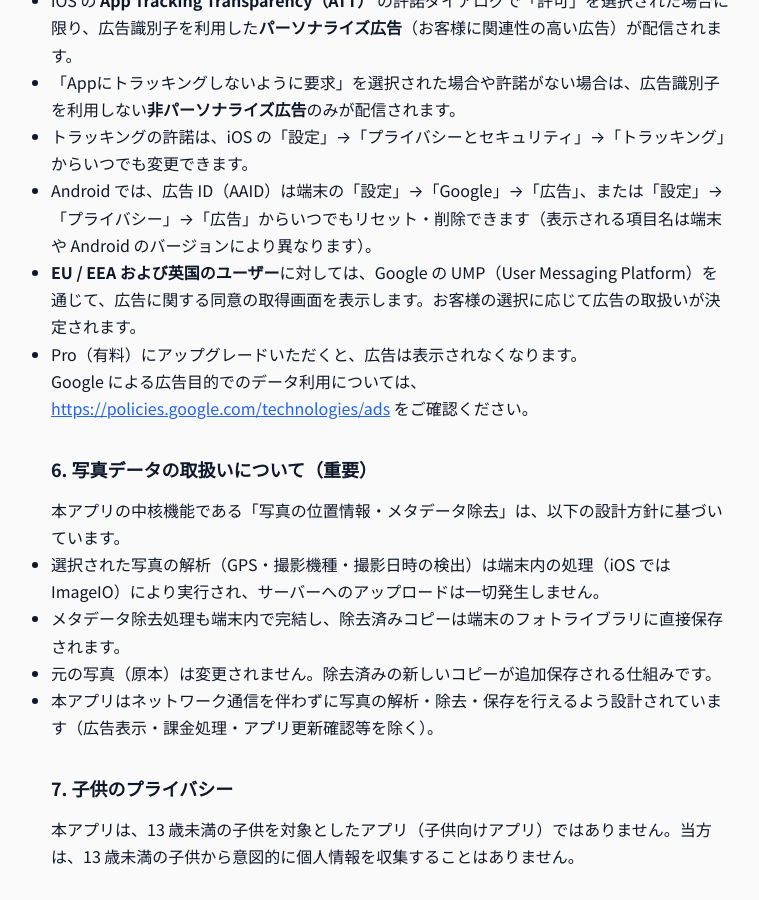
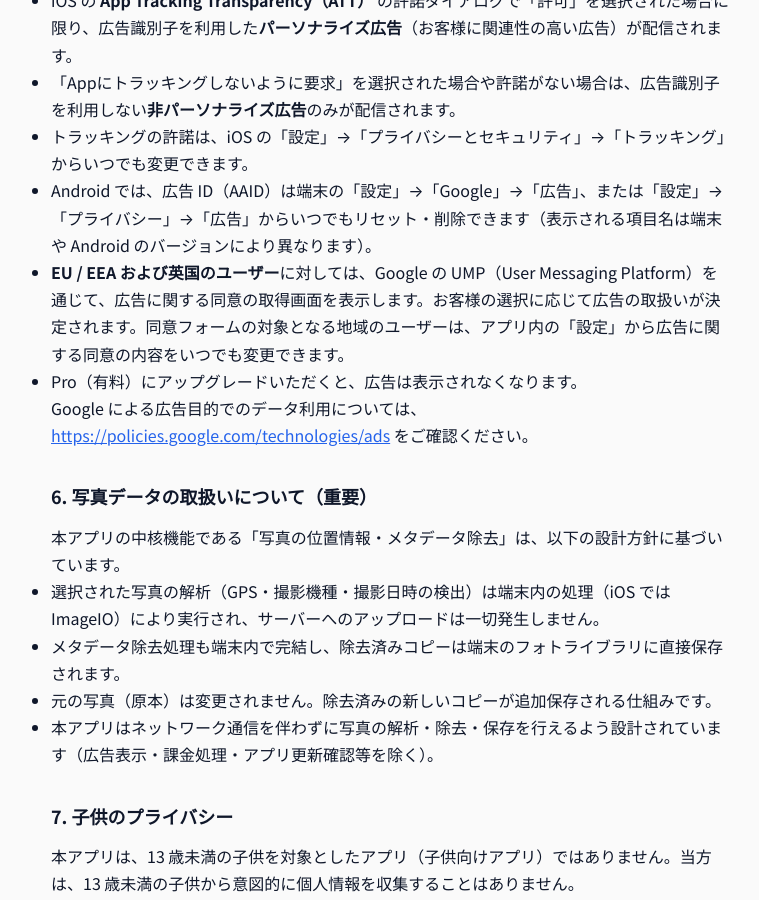
Before and after one commit to hecuhecu/hecuhecu.github.io, a Jekyll site: the page built from apps/photo-exif-cleaner/privacy.md, in a window 1280 px wide and 900 px high, scrolled down 1448 px. Shown: the whole window, without its empty margins (249-1008 px from the left). Built offline with Jekyll 4.4.1, drawn with Linux system fonts in a browser that asks for light colours.

Commit message:
騒音計・リーフ・EXIFのプライバシー: 設定から広告の同意を変更できることを追記
Co-Authored-By: Claude Opus 5.5 <noreply@anthropic.com>

```diff
--- a/apps/photo-exif-cleaner/privacy.md
+++ b/apps/photo-exif-cleaner/privacy.md
@@ -53,7 +53,7 @@ RevenueCat、Apple および Google は、購入の管理・復元のために
 - 「Appにトラッキングしないように要求」を選択された場合や許諾がない場合は、広告識別子を利用しない**非パーソナライズ広告**のみが配信されます。
 - トラッキングの許諾は、iOS の「設定」→「プライバシーとセキュリティ」→「トラッキング」からいつでも変更できます。
 - Android では、広告 ID（AAID）は端末の「設定」→「Google」→「広告」、または「設定」→「プライバシー」→「広告」からいつでもリセット・削除できます（表示される項目名は端末や Android のバージョンにより異なります）。
-- **EU / EEA および英国のユーザー**に対しては、Google の UMP（User Messaging Platform）を通じて、広告に関する同意の取得画面を表示します。お客様の選択に応じて広告の取扱いが決定されます。
+- **EU / EEA および英国のユーザー**に対しては、Google の UMP（User Messaging Platform）を通じて、広告に関する同意の取得画面を表示します。お客様の選択に応じて広告の取扱いが決定されます。同意フォームの対象となる地域のユーザーは、アプリ内の「設定」から広告に関する同意の内容をいつでも変更できます。
 - Pro（有料）にアップグレードいただくと、広告は表示されなくなります。
 
 Google による広告目的でのデータ利用については、[https://policies.google.com/technologies/ads](https://policies.google.com/technologies/ads) をご確認ください。
```
Also changed, not shown: apps/reef-tank-log/privacy.md (+1 -1 lines), apps/sound-meter/privacy.md (+1 -1 lines).
